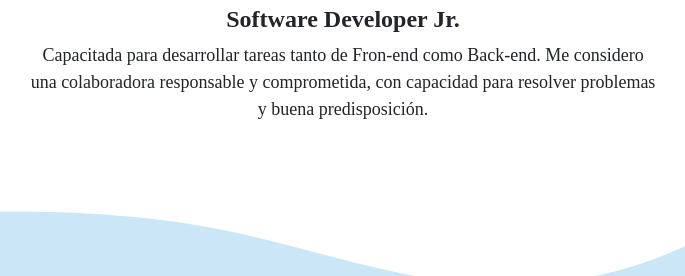
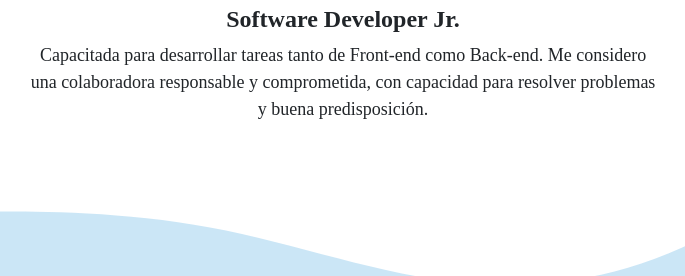
Before and after one commit to AgusFW/MaquetaPortfolio, a plain HTML site: page index.html in a window 1280 px wide. Shown: the part 199-475 px from the top of the page, 46-731 px from the left. Drawn offline with nearby package versions, Linux system fonts and the light colour scheme; a web font is replaced by a local one.

Commit message:
last commit

```diff
--- a/index.html
+++ b/index.html
@@ -51,7 +51,7 @@
     <div class="col-md-7" id="presentacion_text">
       <h1 id="titulo"><b>Agustina Witis Ferraria</b></h1>
       <h4 id="subtitulo"><b>Software Developer Jr.</b></h4>
-      <p>Capacitada para desarrollar tareas tanto de Fron-end como Back-end. Me considero una colaboradora responsable y comprometida, con capacidad para resolver problemas y buena predisposición.
+      <p>Capacitada para desarrollar tareas tanto de Front-end como Back-end. Me considero una colaboradora responsable y comprometida, con capacidad para resolver problemas y buena predisposición.
       </p>
     </div>
     <figure class="col-md-5">
```
